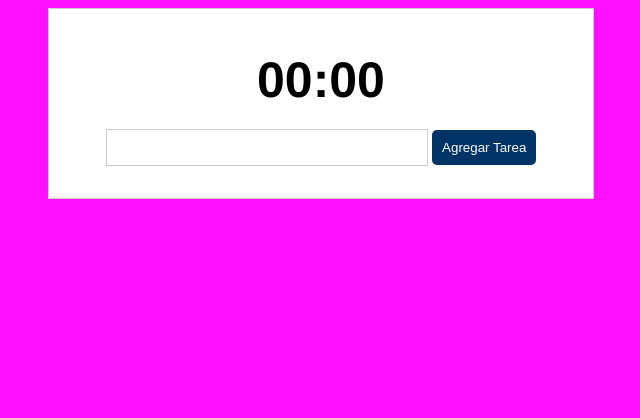
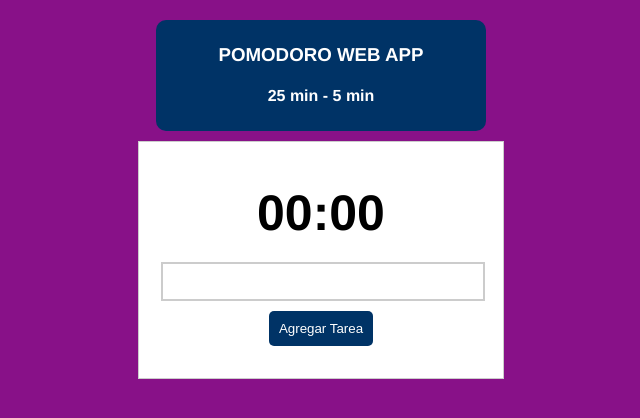
Before and after one commit to EhingerLeandro/Jscript.Pomodoro, a plain HTML site: page index.html in a window 1280 px wide. Shown: the whole page, without its empty margins (319-959 px from the left). Drawn offline with Linux system fonts and the light colour scheme.

Commit message:
8° commit deployment

```diff
--- a/index.html
+++ b/index.html
@@ -8,6 +8,10 @@
     <title>Pomodora Web App</title>
 </head>
 <body>
+    <div class="header">
+        <h3>POMODORO WEB APP</h3>
+        <h4>25 min  -  5 min</h4>
+    </div>
     <div id="app">
         <div id="time">
                 <div id="value"></div>
--- a/script.js
+++ b/script.js
@@ -55,7 +55,7 @@ function renderTasks(){
 }
 
 function startButtonHandler(id){
-    time = 10;
+    time = 25*60;
     renderTime();
     current = id;
     const taskIndex = tasks.findIndex(task =>task.id === id);
@@ -79,7 +79,7 @@ function startButtonHandler(id){
     }
 
     function startBreak(){
-        time =5;
+        time =5*60;
         renderTime();
         taskName.textContent ="Break";
         timerBreak = setInterval(()=>{
--- a/style.css
+++ b/style.css
@@ -1,12 +1,22 @@
 body{
     font-family:Helvetica;
-    background-color: #f1f;
+    background: #818;
+}
+
+.header{
+    text-align:center;
+    background-color: #003366;
+    color:#fff;
+    margin:20px auto 10px auto;
+    width:320px;
+    border-radius:10px;
+    padding:5px;
 }
 
 #app{
     background-color: #fff;
-    width: 500px;
-    margin: 0 auto;
+    width: 320px;
+    margin: 10px auto;
     padding: 22px;
     border: solid 1px #ccc
 }
@@ -27,7 +37,7 @@ body{
 
 input[type="text"]{
     padding: 10px;
-    border: solid 1px #ccc;
+    border: solid 2px #ccc;
     width:300px;
 }
 
@@ -37,6 +47,7 @@ button, input[type="submit"]{
     color:#fff;
     padding: 10px;
     border-radius: 5px;
+    margin-top:10px;
 }
 
 #tasks {
```
Also changed, not shown: 1 other file.
